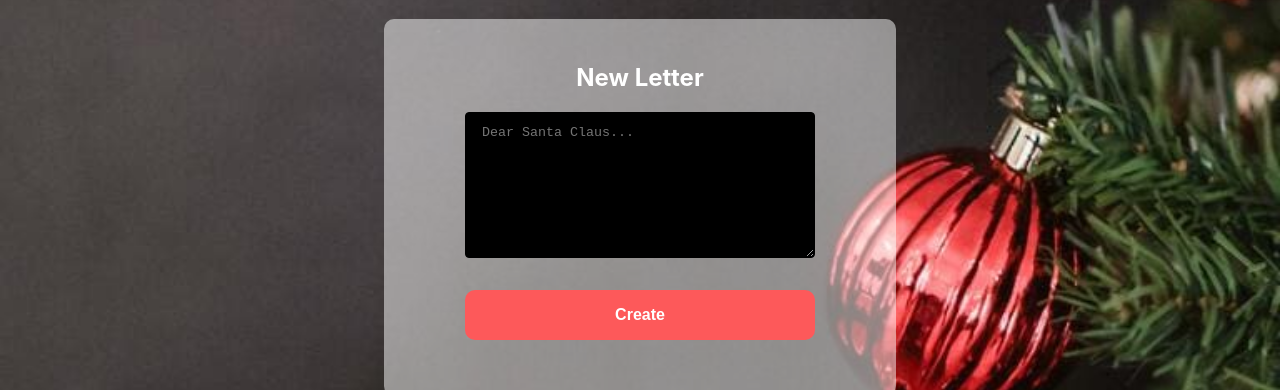
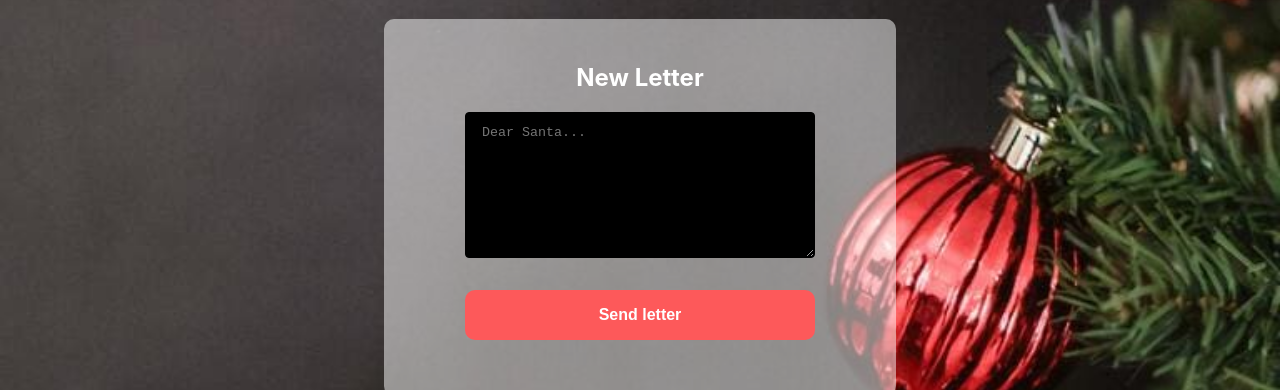
Before and after one commit to jader-moura/xmax-letters, a Next.js app: page /new-letter in a window 1280 px wide. Shown: the part 141-531 px from the top of the page. Built offline with nearby package versions, Linux system fonts and the light colour scheme.

Commit message:
some details

```diff
--- a/pages/new-letter.tsx
+++ b/pages/new-letter.tsx
@@ -58,7 +58,7 @@ export default function NewLetter() {
                 className={styles.textField}
                 {...field}
                 rows={8}
-                placeholder="Dear Santa Claus..."
+                placeholder="Dear Santa..."
               />
               {errors.description && (
                 <span role="alert" className={styles.error}>
@@ -70,7 +70,7 @@ export default function NewLetter() {
         />
 
         <button type="submit" className={styles.submitButton}>
-          Create
+          Send letter
         </button>
         {errorMessage && (
           <p role="alert" className="errorMessage">
--- a/styles/Home.module.css
+++ b/styles/Home.module.css
@@ -12,7 +12,7 @@
   text-align: left;
   color: inherit;
   text-decoration: none;
-  background-color: #ffffff80;
+  background-color: #ffffff99;
   border-radius: 10px;
   width: 100%;
 }
```
